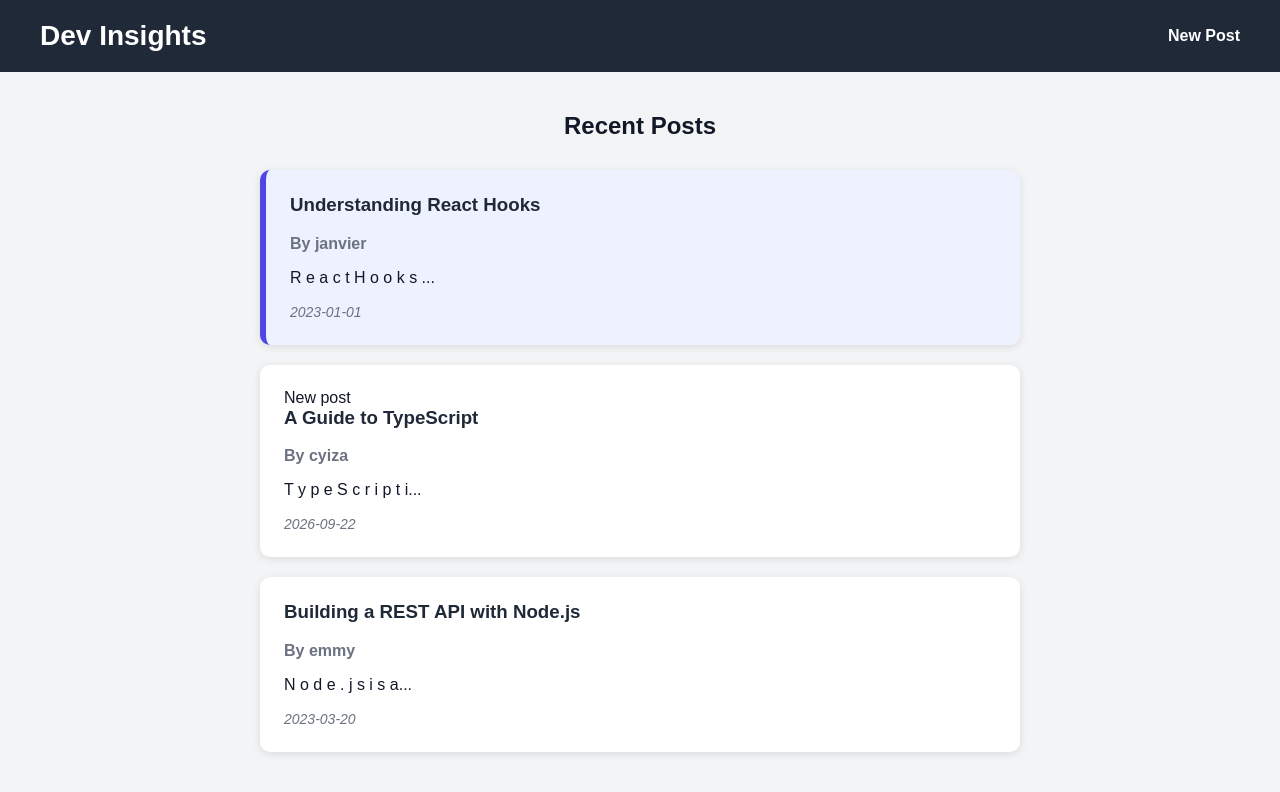
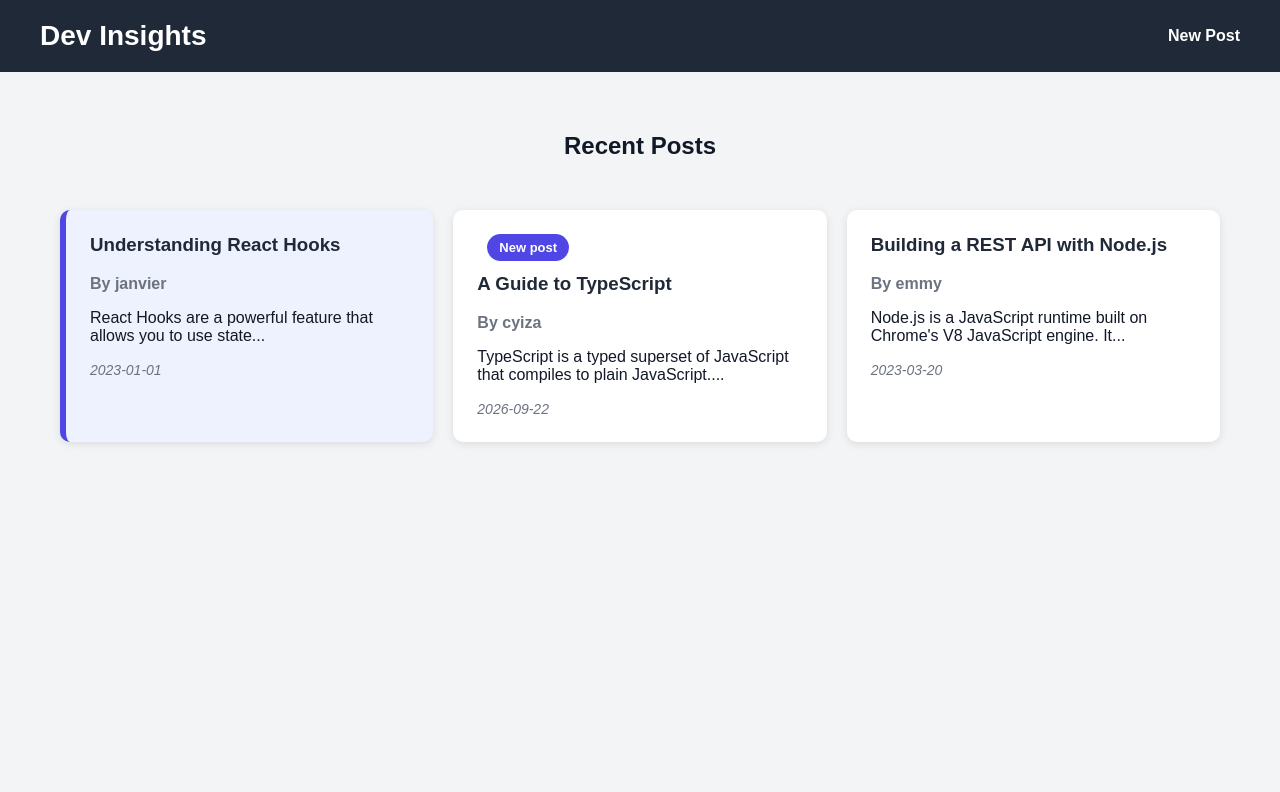
Before and after one commit to Clarisse-12/react-mini-blog, a React (Vite) app: page / in a window 1280 px wide. Shown: the top 792 px of the page. Built offline with nearby package versions, Linux system fonts and the light colour scheme.

Commit message:
feat: enhance Post and PostList components with new styles and layout adjustments

```diff
--- a/src/components/Post/Post.css
+++ b/src/components/Post/Post.css
@@ -4,6 +4,7 @@
     margin-bottom: 20px;
     border-radius: 10px;
     box-shadow: 0 2px 8px rgba(0, 0, 0, 0.1);
+    flex: 1 1 300px;
 }
 
 .post h3 {
@@ -24,3 +25,16 @@
     border-left: 6px solid #4f46e5;
     background-color: #eef2ff;
 }
+
+.new-badge {
+    display: inline-block;
+    background-color: #4f46e5;
+    color: white;
+    padding: 6px 12px;
+    margin-left: 10px;
+    border-radius: 20px;
+    font-size: 13px;
+    font-weight: bold;
+    margin-bottom: 12px;
+
+}
--- a/src/components/Post/Post.tsx
+++ b/src/components/Post/Post.tsx
@@ -7,7 +7,7 @@ interface PostProps {
 }
 
 function Post({ post }: PostProps) {
-    const preview = post.content.split("").slice(0,12).join(" ") + "...";
+    const preview = post.content.split(" ").slice(0, 12).join(" ") + "...";
     const isNew = post.date === "2026-09-22";
   return (
     <article className={post.author === "janvier" ? "post featured" : "post"}>
--- a/src/components/PostList/PostList.css
+++ b/src/components/PostList/PostList.css
@@ -1,10 +1,15 @@
 .post-list {
-    max-width: 800px;
+    max-width: 1200px;
     margin: 40px auto;
     padding: 0 20px;
+    display: flex;
+    flex-direction: row;
+    flex-wrap: wrap;
+    gap: 20px;
 }
 
 .post-list h2 {
     text-align: center;
     margin-bottom: 30px;
+    width: 100%;
 }
```
